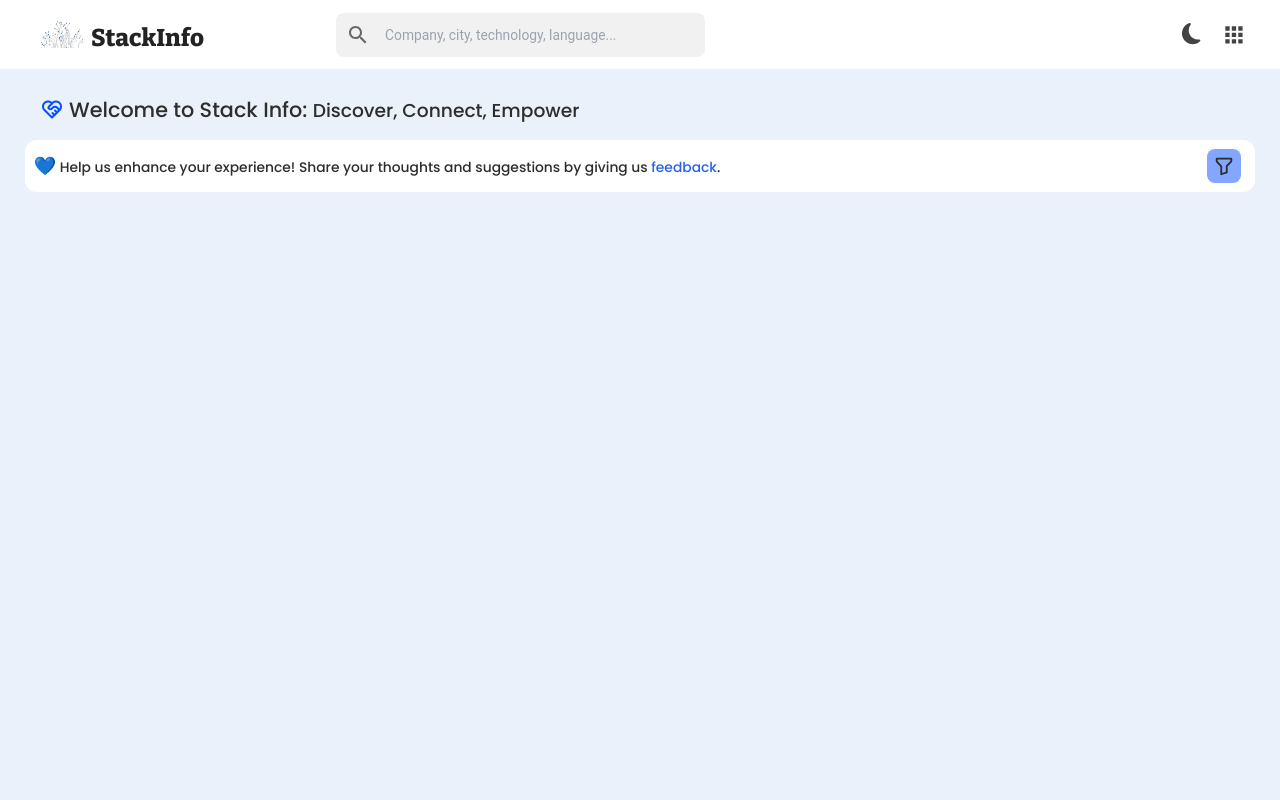
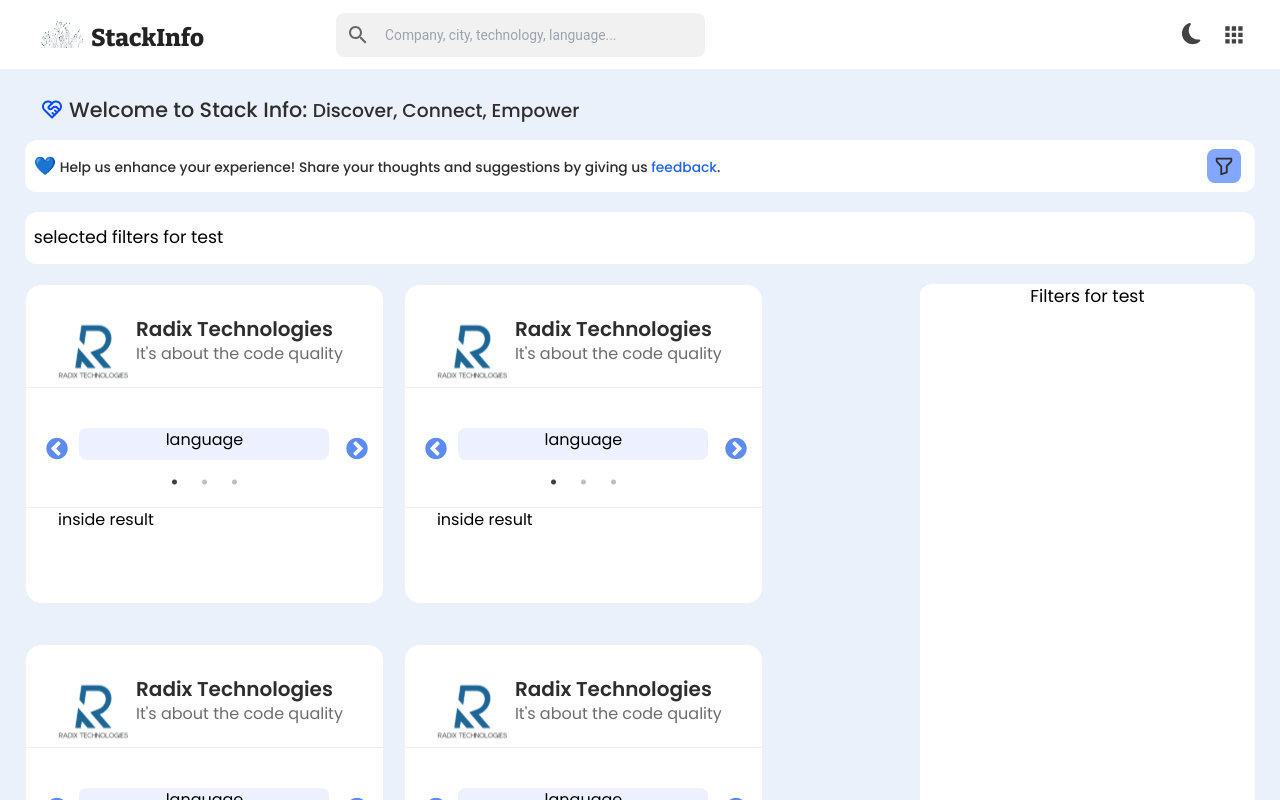
Before and after one commit to opportrain/stackinfo-frontend, a React (Create React App) app: page / in a window 1280 px wide. Built offline with nearby package versions, Linux system fonts and the light colour scheme.

Commit message:
adding card, genarl page spliting...

```diff
--- a/package.json
+++ b/package.json
@@ -12,6 +12,8 @@
     "react": "^18.2.0",
     "react-dom": "^18.2.0",
     "react-scripts": "5.0.1",
+    "react-slick": "^0.29.0",
+    "slick-carousel": "^1.8.1",
     "web-vitals": "^2.1.4"
   },
   "scripts": {
--- a/src/pages/home_page/home_page.css
+++ b/src/pages/home_page/home_page.css
@@ -45,3 +45,25 @@
 .heart-emoji{
     font-size: 1.3em;
 }
+.page-body{
+    display: flex;
+    flex-direction: column;
+    flex-wrap: wrap;
+    align-content: flex-start;
+    justify-content: flex-start;
+}
+.main-container{
+    display: flex;
+    flex-direction: row;
+    flex-wrap:nowrap;
+    align-content: flex-start;
+    justify-content: flex-start;
+}
+.card-container{
+    display: flex;
+    flex-direction: row;
+    flex-wrap: wrap;
+    align-content: flex-start;
+    justify-content: flex-start;
+    min-width:375px;
+}
--- a/src/pages/home_page/home_page.js
+++ b/src/pages/home_page/home_page.js
@@ -3,6 +3,10 @@ import './home_page.css';
 import Heart from '../../assets/Heart.svg';
 import Filter from '../../assets/Filter.svg';
 import colors from "tailwindcss/colors";
+import Card from "../../shared_components/card/card";
+
+import Filters from "../../shared_components/filter/filter";
+import SelectedFilters from "../../shared_components/selected_filters_bar/selected_filters";
 
 function HomePage () {
     return(
@@ -19,7 +23,27 @@ function HomePage () {
                     <img src={Filter} alt="Filter Icon"/>
                 </button>
             </div>
+            <div className="page-body">
+                <SelectedFilters/>
+                <div className="main-container">
+                    <div className="card-container">
+                        <Card/>
+                        <Card/>
+                        <Card/>
+                        <Card/>
+                        <Card/>
+                        <Card/>
+                        <Card/>
+                        <Card/>
+                        <Card/>
+                        <Card/>
+                        <Card/>
+                    </div>
+                    <Filters/>
+                </div>
+            </div>
         </div>
     )
 }
+
 export default HomePage;
--- /dev/null
+++ b/src/shared_components/card/card.css
@@ -0,0 +1,58 @@
+hr {
+    border-top: 1px solid #ECEDEC;
+    margin: 0 -2em;
+}
+
+.card {
+    min-width: 10em;
+    min-height: 20em;
+    border-radius: 1em;
+    border: 1px solid #F1F1F1;
+    background: #FFF;
+    padding: 2em;
+    margin: 1.25em 1.25em 1.25em 0 ;
+    display: flex;
+    flex-direction: column;
+    font-size: 16px;
+}
+
+.head,
+.card-body,
+.card-result {
+    flex: 1;
+}
+
+.head {
+    display: flex;
+    flex-direction: row;
+    flex-wrap: wrap;
+    align-content: flex-start;
+    justify-content: flex-start;
+}
+
+.card-logo {
+    width: 4.375em;
+    height: 4.375em;
+    border-radius: 0.5em;
+}
+
+.card-description {
+    padding: 0 0.5em;
+    display: flex;
+    flex-direction: column;
+    align-items: flex-start;
+}
+
+.company-name {
+    color: #2D2D2D;
+    font-family: Poppins, sans-serif;
+    font-size: 1.25em;
+    font-weight: 600;
+    line-height: 1.25em;
+    text-align: left;
+}
+
+.company-slogan {
+    color: #6D6D6D;
+    font-size: 1em;
+}
--- a/src/shared_components/card/card.js
+++ b/src/shared_components/card/card.js
@@ -0,0 +1,27 @@
+import React from 'react';
+import './card.css'
+import testLogo from '../../assets/test_card_logo.svg';
+import SimpleSlider from "./slider";
+function Card () {
+return (
+    <div className="card">
+        <div className="head">
+                <img className="card-logo" src={testLogo} alt="card-logo"/>
+                <div className="card-description">
+                        <div className="company-name"> Radix Technologies</div>
+                        <div className="company-slogan"> It's about the code quality</div>
+                </div>
+        </div>
+        <hr/>
+        <div className="card-body">
+                <SimpleSlider/>
+        </div>
+        <hr/>
+        <div className="card-result">
+                inside result
+        </div>
+    </div>
+);
+}
+
+export default Card;
--- /dev/null
+++ b/src/shared_components/card/slider.css
@@ -0,0 +1,61 @@
+.simple-slider .slick-slider .slick-prev:before,
+.simple-slider .slick-slider .slick-next:before {
+
+    font-size: 25px !important;
+    line-height: 1 !important;
+    color: #2664ec !important;
+    -webkit-font-smoothing: antialiased !important;
+    -moz-osx-font-smoothing: grayscale !important;
+}
+.slick-arrow {
+    font-size: 0; /* Hide the text */
+    /* Other styles */
+}
+
+.slick-arrow:before {
+    font-size: 24px; /* Set the font size for the arrow icon */
+    /* Other styles */
+}
+
+
+.simple-slider .slick-prev,
+.simple-slider .slick-next {
+    z-index: 1;
+    font-size: 24px;
+    color: #333;
+    background-color: transparent;
+    border: none;
+    outline: none;
+    cursor: pointer;
+}
+
+.simple-slider .slick-prev {
+    left: -35px !important;
+}
+
+.simple-slider .slick-next {
+    right: -35px !important;
+}
+
+.simple-slider .slick-prev:hover,
+.simple-slider .slick-next:hover {
+    color: #555;
+}
+
+.simple-slider {
+    margin: 20px;
+    padding: 20px;
+    max-width: 290px;
+    width: 100%;
+    margin-left: auto;
+    margin-right: auto;
+}
+.slider-element {
+    display: inline-block;
+    white-space: nowrap;
+    text-align: center;
+    background-color: rgba(204, 212, 255, 0.35);
+    height: 32px;
+    border-radius: 8px;
+    padding: 0 1em;
+}
--- /dev/null
+++ b/src/shared_components/card/slider.js
@@ -0,0 +1,57 @@
+import React from 'react';
+import Slider from 'react-slick';
+import './slider.css'; // Adjust the import based on your file name
+import 'slick-carousel/slick/slick.css';
+import 'slick-carousel/slick/slick-theme.css';
+function SampleNextArrow(props) {
+    const { className, style, onClick } = props;
+    return (
+        <div
+            className={className}
+            style={{ ...style, display: 'block' }}
+            onClick={onClick}
+        />
+    );
+}
+
+function SamplePrevArrow(props) {
+    const { className, style, onClick } = props;
+    return (
+        <div
+            className={className}
+            style={{ ...style, display: 'block' }}
+            onClick={onClick}
+        />
+    );
+}
+function SimpleSlider() {
+    const settings = {
+        dots: true,
+        infinite: true,
+        speed: 500,
+        slidesToShow: 1,
+        slidesToScroll: 1,
+        nextArrow: <SampleNextArrow />,
+        prevArrow: <SamplePrevArrow />
+    };
+
+    return (
+        <div className="simple-slider">
+            <Slider {...settings}>
+                <div className='slider-element'>
+                    language
+                </div>
+                <div className='slider-element'>
+                    frameworks
+                </div>
+                <div className='slider-element'>
+                    {/* Content for slide 3 */}
+                </div>
+                {/* Add more slides as needed */}
+            </Slider>
+            {/* Add any additional content or customization as needed */}
+        </div>
+    );
+}
+
+export default SimpleSlider;
--- /dev/null
+++ b/src/shared_components/filter/filter.css
@@ -0,0 +1,10 @@
+.filters-container{
+    /*just to test */
+    background-color:#FFF ;
+    min-width: 335px;
+    height: 600px;
+    border-radius: 12px;
+    margin: 20px 0;
+    align-items: center;
+    text-align: center;
+}
--- /dev/null
+++ b/src/shared_components/filter/filter.js
@@ -0,0 +1,12 @@
+import React from 'react';
+import './filter.css'
+
+function Filters () {
+    return (
+        <div className='filters-container'>
+            Filters for test
+        </div>
+    );
+}
+
+export default Filters;
--- /dev/null
+++ b/src/shared_components/selected_filters_bar/selected_filters.css
@@ -0,0 +1,11 @@
+.selected-filters{
+    /*just to test */
+    background-color:#FFF ;
+    display: flex;
+    align-items: center;
+    width: 100%;
+    height: 3em;
+    margin: 20px 0 0;
+    border-radius: 12px;
+    padding: 1em 0.5em 1em 0.5em;
+}
--- /dev/null
+++ b/src/shared_components/selected_filters_bar/selected_filters.js
@@ -0,0 +1,12 @@
+import React from 'react';
+import './selected_filters.css'
+
+function SelectedFilters () {
+    return (
+        <div className='selected-filters'>
+            selected filters for test
+        </div>
+    );
+}
+
+export default SelectedFilters;
```
Also changed, not shown: src/assets/test_card_logo.svg (added), 1 other file (tests, documents, lock files or other folders).
